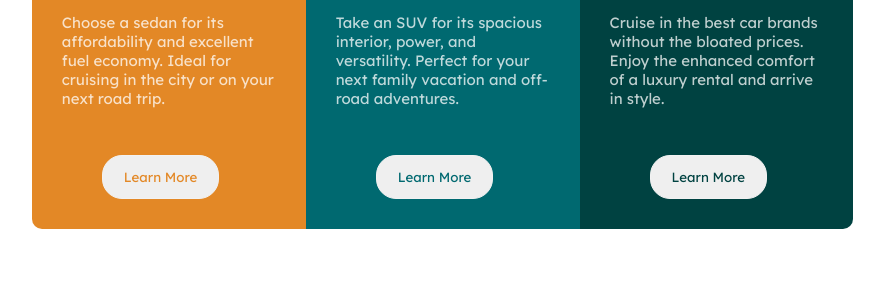
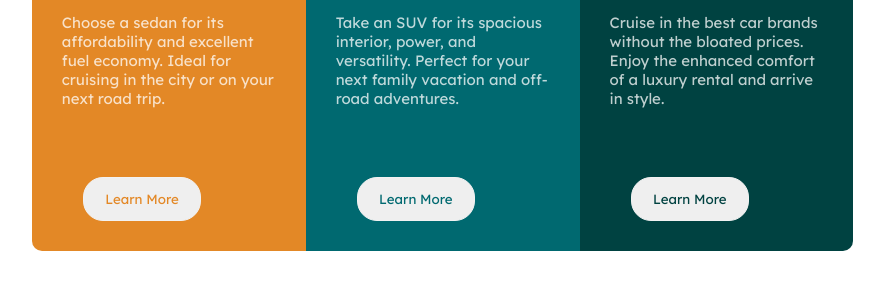
Before and after one commit to ArunaChandru/3-column-preview-card-component, a plain HTML site: page index.html in a window 1280 px wide. Shown: the part 308-598 px from the top of the page, without its empty margins (229-1113 px from the left). Drawn offline with Linux system fonts and the light colour scheme.

Commit message:
index.css

```diff
--- a/index.css
+++ b/index.css
@@ -50,8 +50,8 @@ p{
     font-style: normal;
 }
 button{
-    margin-top:15%;
-    margin-left:40px;
+    margin-top:25%;
+    margin-left:10%;
     padding: 13px;
     width:55%;
     border-radius: 20px;
```
